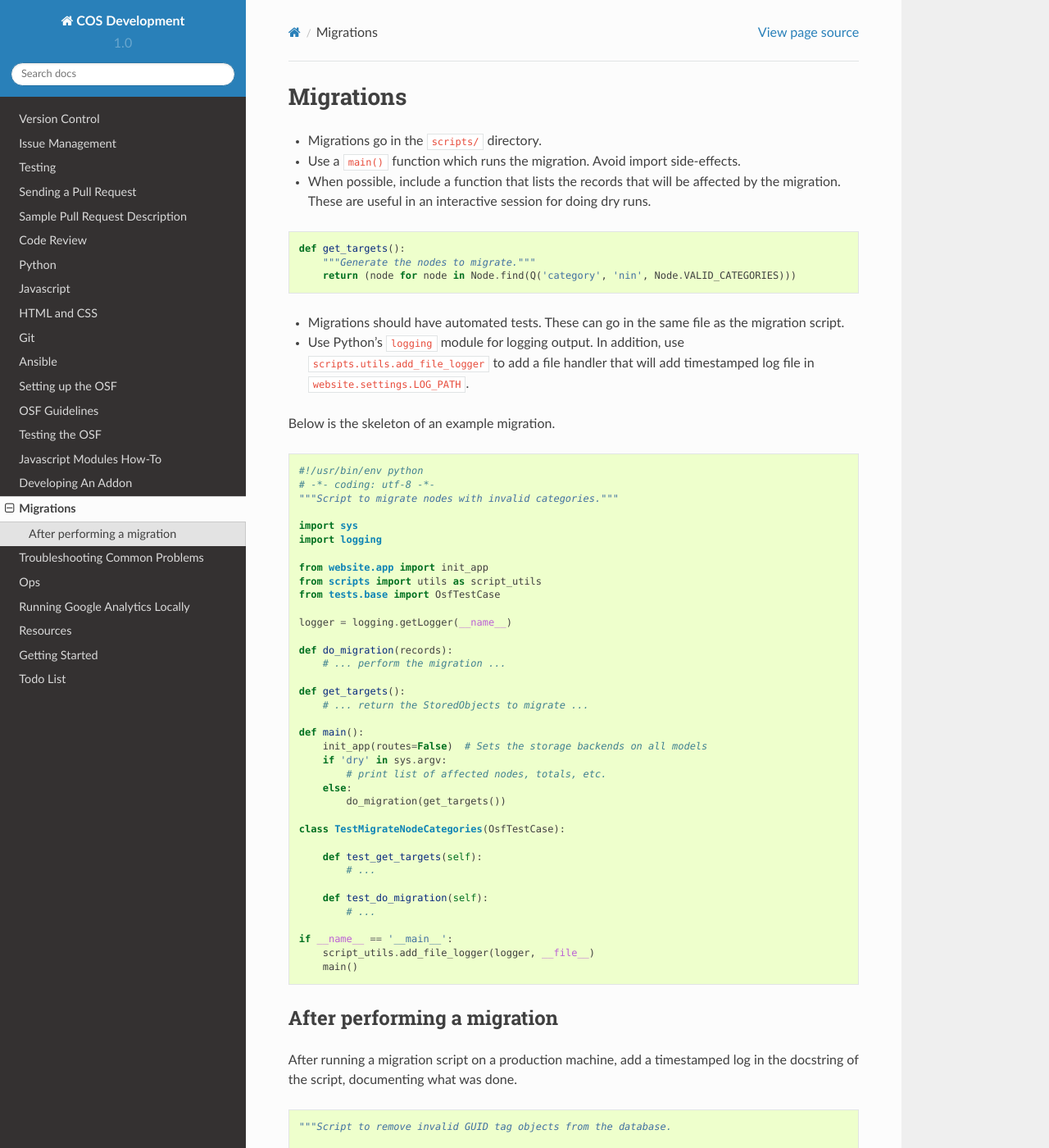
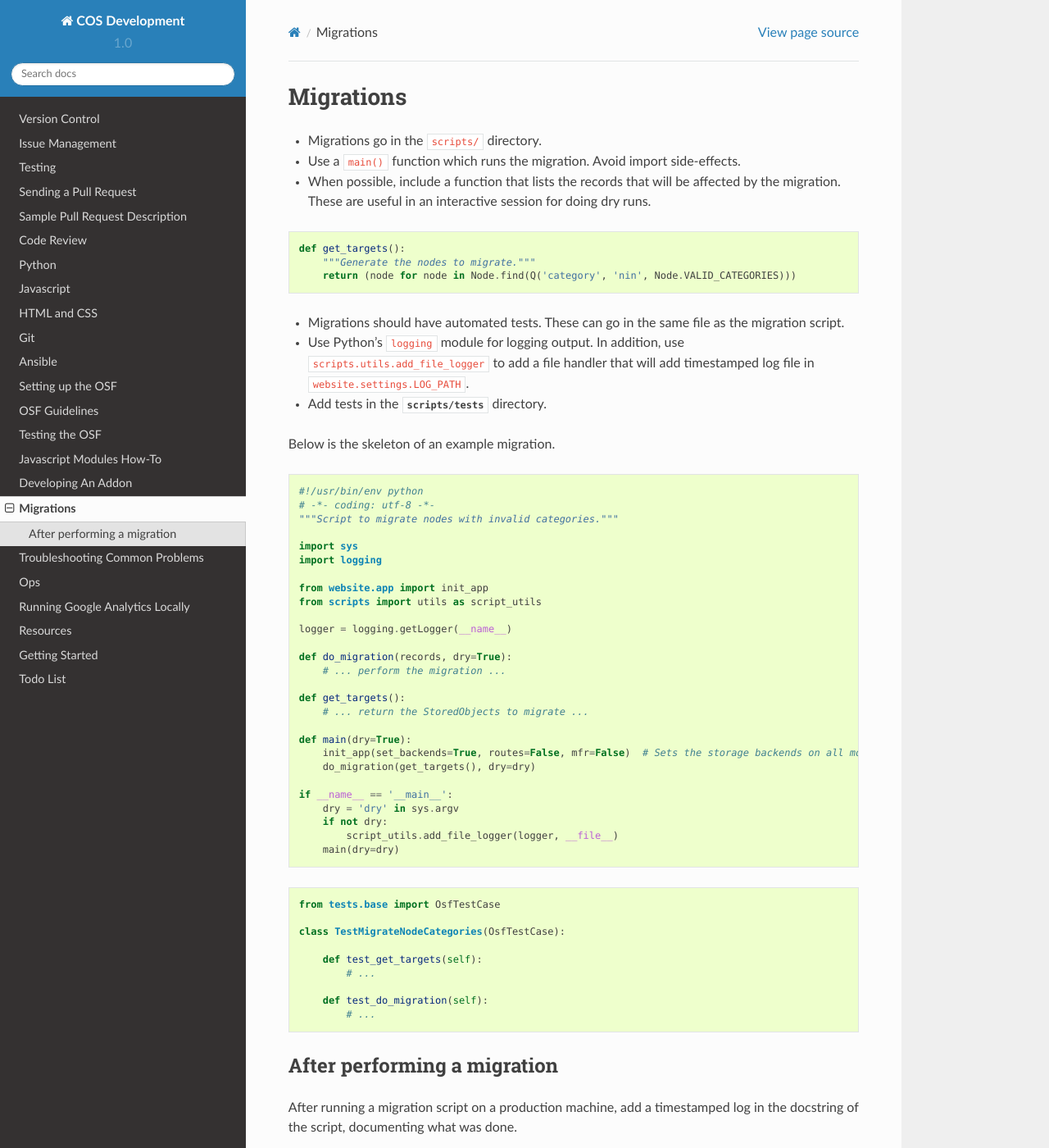
Before and after one commit to CenterForOpenScience/COSDev, a Sphinx documentation site: the page built from docs/osf/migrations.rst, in a window 1280 px wide and 1400 px high. Shown: the whole window at 82% size. Built offline with Sphinx 7.4.7 and the Read the Docs theme 2.0.0, drawn with Linux system fonts in a browser that asks for light colours.

Commit message:
Put migration tests in scripts/tests

```diff
--- a/docs/osf/migrations.rst
+++ b/docs/osf/migrations.rst
@@ -14,6 +14,7 @@ Migrations
 
 - Migrations should have automated tests. These can go in the same file as the migration script.
 - Use Python's ``logging`` module for logging output. In addition, use ``scripts.utils.add_file_logger`` to add a file handler that will add timestamped log file in ``website.settings.LOG_PATH``.
+- Add tests in the `scripts/tests` directory.
 
 Below is the skeleton of an example migration.
 
@@ -28,22 +29,29 @@ Below is the skeleton of an example migration.
 
     from website.app import init_app
     from scripts import utils as script_utils
-    from tests.base import OsfTestCase
 
     logger = logging.getLogger(__name__)
 
-    def do_migration(records):
+    def do_migration(records, dry=True):
         # ... perform the migration ...
 
     def get_targets():
         # ... return the StoredObjects to migrate ...
 
-    def main():
-        init_app(routes=False)  # Sets the storage backends on all models
-        if 'dry' in sys.argv:
-            # print list of affected nodes, totals, etc.
-        else:
-            do_migration(get_targets())
+    def main(dry=True):
+        init_app(set_backends=True, routes=False, mfr=False)  # Sets the storage backends on all models
+        do_migration(get_targets(), dry=dry)
+
+    if __name__ == '__main__':
+        dry = 'dry' in sys.argv
+        if not dry:
+            script_utils.add_file_logger(logger, __file__)
+        main(dry=dry)
+
+
+.. code-block:: python
+
+    from tests.base import OsfTestCase
 
     class TestMigrateNodeCategories(OsfTestCase):
 
```
Also changed, not shown: other parts of docs/osf/migrations.rst (+0 -4 lines).
